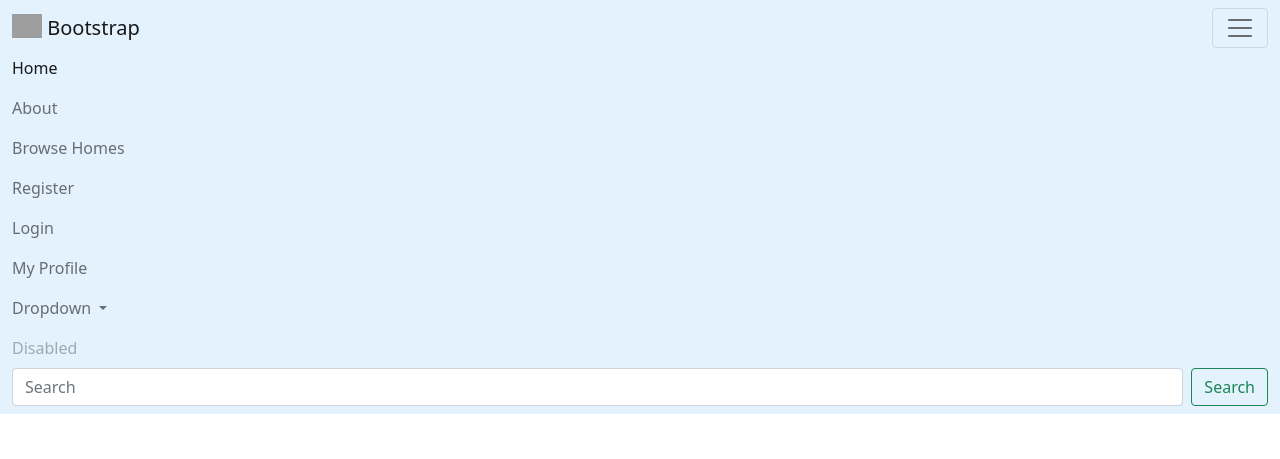
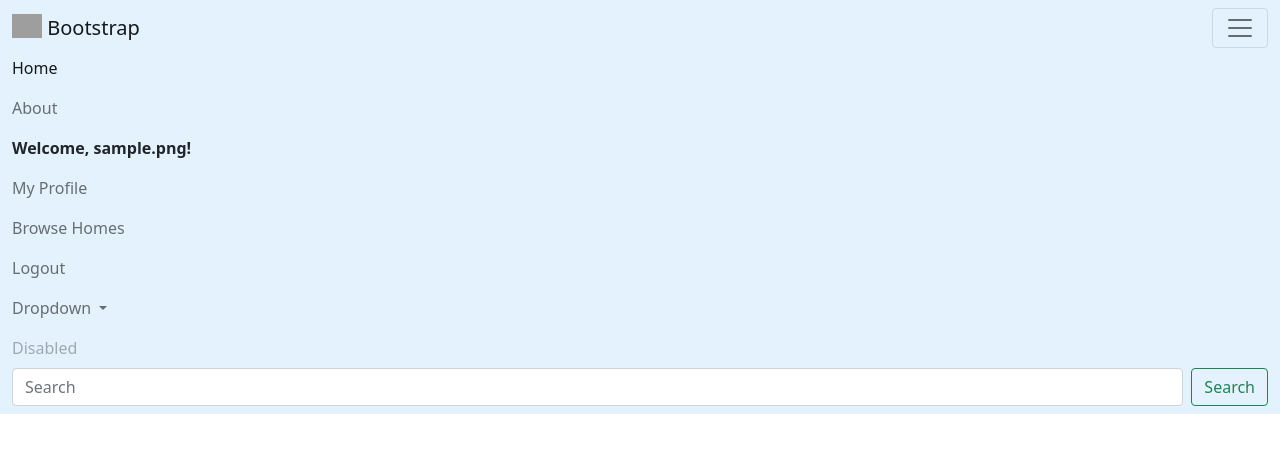
Before and after one commit to loosenthedark/work-from-my-home, a Flask app: page /browse in a window 1280 px wide, after a click that opens the changed part. Shown: the top 459 px of the page. Run offline with Flask 2, Linux system fonts and the light colour scheme; a user stored in the database is signed in; tables that the repository leaves empty hold one stand-in row (values such as "Sample post"); grey boxes are pictures that could not be loaded.

Commit message:
Make navbar items dynamic via Jinja conditional logic

```diff
--- a/wfmh/templates/base.html
+++ b/wfmh/templates/base.html
@@ -52,11 +52,22 @@
             <li class="nav-item">
               <a class="nav-link" href="#">About</a>
             </li>
+            {% if current_user.is_authenticated %}
+             <li class="nav-item pt-2 pb-2">
+              <strong>Welcome, {{ current_user.profile_name }}!</strong>
+            </li>
+            <li class="nav-item">
+              <a class="nav-link" href="#">My Profile</a>
+            </li>
             <li class="nav-item">
               <a class="nav-link" href="{{ url_for('browse_homes') }}"
                 >Browse Homes</a
               >
             </li>
+            <li class="nav-item">
+              <a class="nav-link" href="#">Logout</a>
+            </li>
+            {% else %}
             <li class="nav-item">
               <a class="nav-link" href="{{ url_for('wfmh_registration') }}"
                 >Register</a
@@ -65,9 +76,7 @@
             <li class="nav-item">
               <a class="nav-link" href="{{ url_for('wfmh_login') }}">Login</a>
             </li>
-            <li class="nav-item">
-              <a class="nav-link" href="#">My Profile</a>
-            </li>
+            {% endif %}
             <li class="nav-item dropdown">
               <a
                 class="nav-link dropdown-toggle"
@@ -120,8 +129,7 @@
     >
       {% if category == 'danger' %}
       <strong>Oops!</strong>
-      {% endif %}
-      {{ message }}
+      {% endif %} {{ message }}
       <button
         type="button"
         class="btn-close"
```
